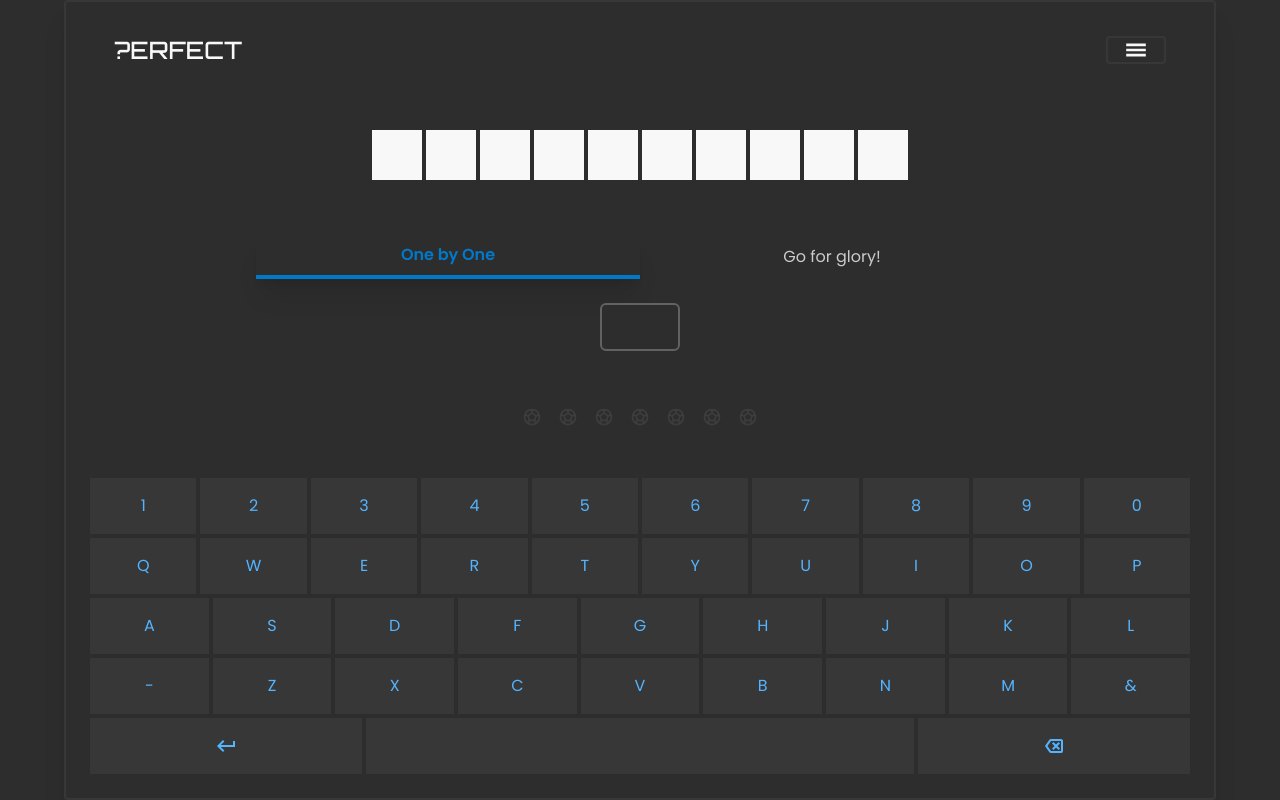
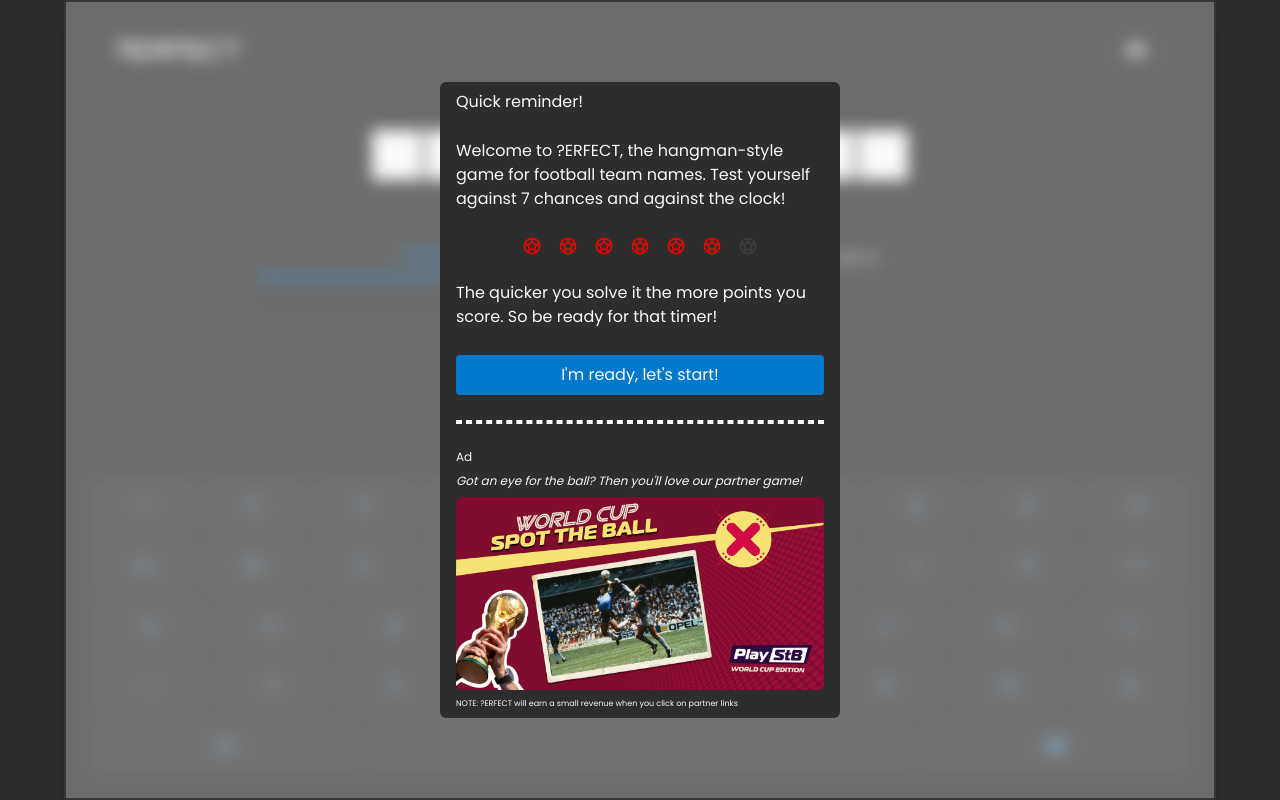
Before and after one commit to bibhashdash/team-guesser, a Next.js app: page /game in a window 1280 px wide. Built offline with nearby package versions, Linux system fonts and the light colour scheme.

Commit message:
created StB ad placeholder

```diff
--- a/src/app/game/page.tsx
+++ b/src/app/game/page.tsx
@@ -11,6 +11,8 @@ import {RulesModal} from "@/components/RulesModal";
 import {InputSection} from "@/components/InputSection";
 import {Keyboard} from "@/components/Keyboard";
 import {CreditsModal} from "@/components/CreditsModal";
+import {GamePageInitialReminder} from "@/components/GamePageInitialReminder";
+import {WrongGuessMarkers} from "@/components/WrongGuessMarkers";
 
 
 export default function Game() {
@@ -29,7 +31,12 @@ export default function Game() {
   const [buttonEffect, setButtonEffect] = useState<boolean>(false);
   const [wrongAnswerInputEffect, setWrongAnswerInputEffect] = useState<boolean>(false);
   const [showCreditsModal, setShowCreditsModal] = useState<boolean>(false);
+  const [showInitialReminder, setShowInitialReminder] = useState<boolean>(false);
   // const testingTeam = "Borussia Monchengladbach";
+
+  useEffect(() => {
+   setShowInitialReminder(true);
+  }, [])
 
   const setTheTeam = () => {
     setGameState(GameState.gameStarted);
@@ -45,8 +52,6 @@ export default function Game() {
     setGameResult(GameResult.default);
     setWrongGuessCount(0);
   }
-
-  const wrongGuessArray = new Array(7).fill(<></>)
 
   useEffect(() => {
     setTheTeam();
@@ -213,7 +218,6 @@ export default function Game() {
      setNuclearSubmissionFullString(tempNuclearInput);
       setGameState(GameState.gameOver);
     }
-
   }
 
   return (
@@ -245,14 +249,7 @@ export default function Game() {
         tempNuclearInput={tempNuclearInput}
         gameState={gameState}
       />
-      <div className="flex gap-4 w-full justify-center">
-        {
-          wrongGuessArray.map((item, index) =>
-            <div key={index} className={`${index + 1 <= wrongGuessCount ? 'animate-on-wrong-guess' : null}`}>
-              <FootballIcon size={20} color={index + 1 <= wrongGuessCount ? '#ec0202' : '#3d3d3d'}/>
-            </div>)
-        }
-      </div>
+      <WrongGuessMarkers wrongGuessCount={wrongGuessCount} />
 
       <Keyboard
         inputTab={inputTab}
@@ -279,6 +276,13 @@ export default function Game() {
           </div>
         )
       }
+      {
+        showInitialReminder && (
+          <div className="absolute w-full top-0 left-0 backdrop-blur h-full bg-backdropFilter flex justify-center py-2 px-2 sm:px-4 md:py-20">
+            <GamePageInitialReminder onClickClose={() => setShowInitialReminder(false)} />
+          </div>
+        )
+      }
     </main>
   )
 }
--- /dev/null
+++ b/src/components/AffiliateAd.tsx
@@ -0,0 +1,14 @@
+export const AffiliateAd = () => {
+  return (
+    <div className="flex flex-col gap-2">
+      <p className="text-white100 text-xs">Ad</p>
+      <p className="text-white100 text-xs italic">
+        Got an eye for the ball? Then you'll love our partner game!
+      </p>
+      <a href="https://playstb.com/" target="_blank">
+        <img alt="spot the ball banner" src="/assets/stbAdBannerPhoto.jpg" className="w-full rounded-md"/>
+      </a>
+      <p className="text-xxs text-white100">NOTE: ?ERFECT will earn a small revenue when you click on partner links</p>
+    </div>
+  )
+}
--- /dev/null
+++ b/src/components/ButtonPrimary.tsx
@@ -0,0 +1,16 @@
+import React from "react";
+
+interface ButtonPrimaryProps {
+  buttonContent: string,
+  onClickButton: () => void,
+}
+
+export const ButtonPrimary = ({buttonContent, onClickButton}:ButtonPrimaryProps) => {
+  return (
+    <button
+      onClick={onClickButton}
+      className="px-4 py-2 bg-blue500 text-white100 rounded">
+      {buttonContent}
+    </button>
+  )
+}
--- /dev/null
+++ b/src/components/DividerLine.tsx
@@ -0,0 +1,10 @@
+interface DividerLineProps {
+  style: 'dashed' | 'dotted',
+}
+
+export const DividerLine = ({style}:DividerLineProps) => {
+
+  return (
+    <div className={`h-1 w-full border-2 border-white100 ${style === 'dashed' ? 'border-dashed' : 'border-dotted' }`} />
+  )
+}
--- /dev/null
+++ b/src/components/GamePageInitialReminder.tsx
@@ -0,0 +1,27 @@
+import {WrongGuessMarkers} from "@/components/WrongGuessMarkers";
+import {ButtonPrimary} from "@/components/ButtonPrimary";
+import {DividerLine} from "@/components/DividerLine";
+import {AffiliateAd} from "@/components/AffiliateAd";
+
+interface GamePageInitialReminderProps {
+  onClickClose: () => void,
+}
+
+export const GamePageInitialReminder = ({onClickClose}: GamePageInitialReminderProps) => {
+  return (
+    <div className="w-[400px] h-full bg-black300 flex flex-col gap-2 justify-between py-2 px-1 sm:px-4 rounded-md">
+      <div className="flex justify-between items-center">
+        <h1 className="text-white100">Quick reminder!</h1>
+      </div>
+
+      <p className="text-white100">
+        Welcome to ?ERFECT, the hangman-style game for football team names. Test yourself against 7 chances and against the clock!
+      </p>
+      <WrongGuessMarkers wrongGuessCount={6}/>
+      <p className="text-white100">The quicker you solve it the more points you score. So be ready for that timer!</p>
+      <ButtonPrimary buttonContent="I'm ready, let's start!" onClickButton={onClickClose} />
+      <DividerLine style="dashed" />
+      <AffiliateAd />
+    </div>
+  )
+}
--- a/src/components/WrongGuessCrosses.tsx
+++ /dev/null
@@ -1,15 +0,0 @@
-import {CloseIcon} from "@/components/CloseIcon";
-
-export const WrongGuessCrosses = () => {
-  return (
-    <div id="wrong-guess-crosses" className="flex gap-4 items-center justify-center mt-4">
-      <CloseIcon color="#ec0202" size={28}/>
-      <CloseIcon color="#ec0202" size={28}/>
-      <CloseIcon color="#ec0202" size={28}/>
-      <CloseIcon color="#ec0202" size={28}/>
-      <CloseIcon color="#ec0202" size={28}/>
-      <CloseIcon color="#ec0202" size={28}/>
-      <CloseIcon color="#ec0202" size={28}/>
-    </div>
-  )
-}
--- /dev/null
+++ b/src/components/WrongGuessMarkers.tsx
@@ -0,0 +1,20 @@
+import {FootballIcon} from "@/icons/FootballIcon";
+import React from "react";
+
+interface WrongGuessMarkersProps {
+  wrongGuessCount: number,
+}
+
+export const WrongGuessMarkers = ({wrongGuessCount}:WrongGuessMarkersProps) => {
+  const wrongGuessArray = new Array(7).fill(<></>)
+  return (
+    <div className="flex gap-4 w-full justify-center">
+      {
+        wrongGuessArray.map((item, index) =>
+          <div key={index} className={`${index + 1 <= wrongGuessCount ? 'animate-on-wrong-guess' : null}`}>
+            <FootballIcon size={20} color={index + 1 <= wrongGuessCount ? '#ec0202' : '#3d3d3d'}/>
+          </div>)
+      }
+    </div>
+  )
+}
--- a/tailwind.config.ts
+++ b/tailwind.config.ts
@@ -25,9 +25,13 @@ const config: Config = {
       blue300: '#54b4ff',
       blue500: '#0079cb',
       orange500: '#d75d00',
+      backdropFilter: 'rgb(255 255 255 / 0.3)',
     },
 
     extend: {
+      fontSize: {
+        xxs: '0.5rem',
+      },
       backgroundImage: {
         'gradient-radial': 'radial-gradient(var(--tw-gradient-stops))',
         'gradient-conic':
```
Also changed, not shown: public/assets/stbAdBannerPhoto.jpg (added).
